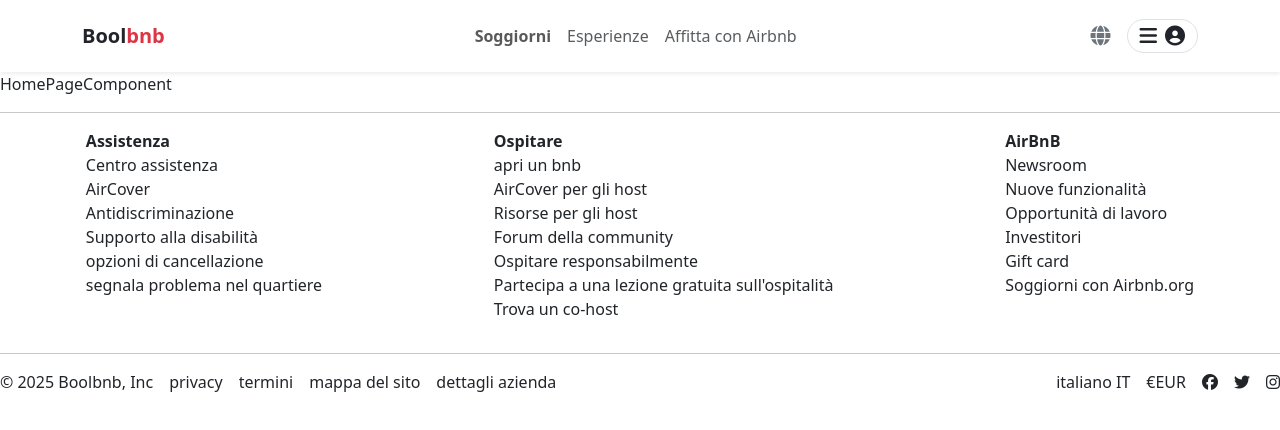
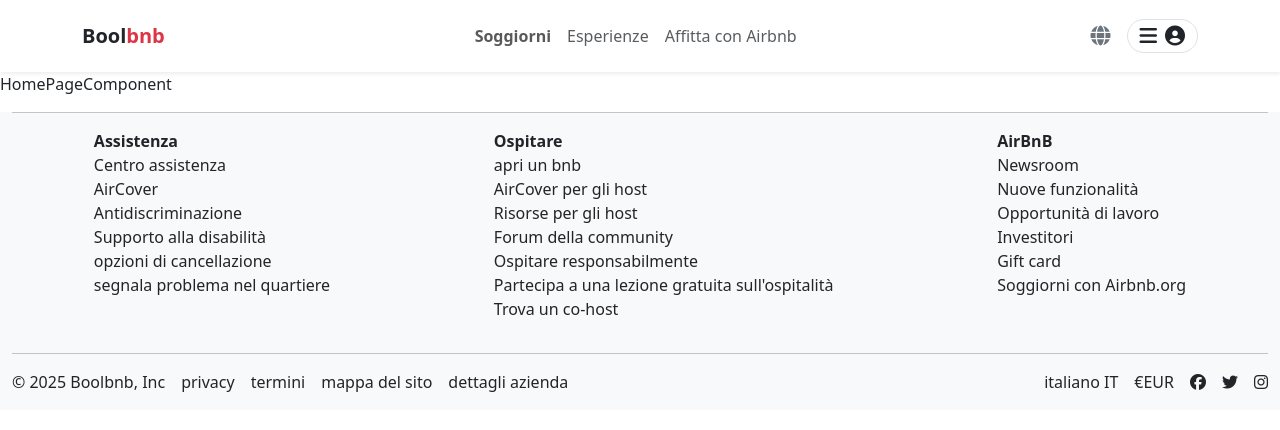
Before and after one commit to Abraxas-7/project-work-fe, a React (Vite) app: page / in a window 1280 px wide. Shown: the top 430 px of the page. Built offline with nearby package versions, Linux system fonts and the light colour scheme.

Commit message:
refactor footer component layout and styling for improved user experience

```diff
--- a/src/App.jsx
+++ b/src/App.jsx
@@ -12,7 +12,6 @@
           <Route path="Soggiorni" element={<h2>soggiorni</h2>} />
           <Route path="Esperienze" element={<h2>Esperienze</h2>} />
           <Route path="Affitta" element={<h2>Affitta</h2>} />
-
           <Route index element={<HomePage />} />
         </Route>
       </Routes>
--- a/src/components/FooterComponents/FooterComponent.jsx
+++ b/src/components/FooterComponents/FooterComponent.jsx
@@ -3,8 +3,10 @@
 function FooterComponent() {
   return (
     <>
+
+      <div className="container-fluid bg-light text-dark">
         <hr />
-      <div className="d-flex justify-content-around">
+        <div className="d-flex justify-content-around ">
           <ul className="list-unstyled">
             <span className="fw-bold">Assistenza</span>
             <li>Centro assistenza </li>
@@ -36,7 +38,7 @@
 
         </div>
         <hr />
-      <div className="d-flex justify-content-between">
+        <div className="d-flex justify-content-between ">
           <ul className="list-unstyled d-flex gap-3">
             <li>© 2025 Boolbnb, Inc</li>
             <li>privacy</li>
@@ -53,6 +55,7 @@
             </li>
           </ul>
         </div>
+      </div>
     </>
   )
 }
```
Lines whose indentation alone changed are shown as unchanged.
